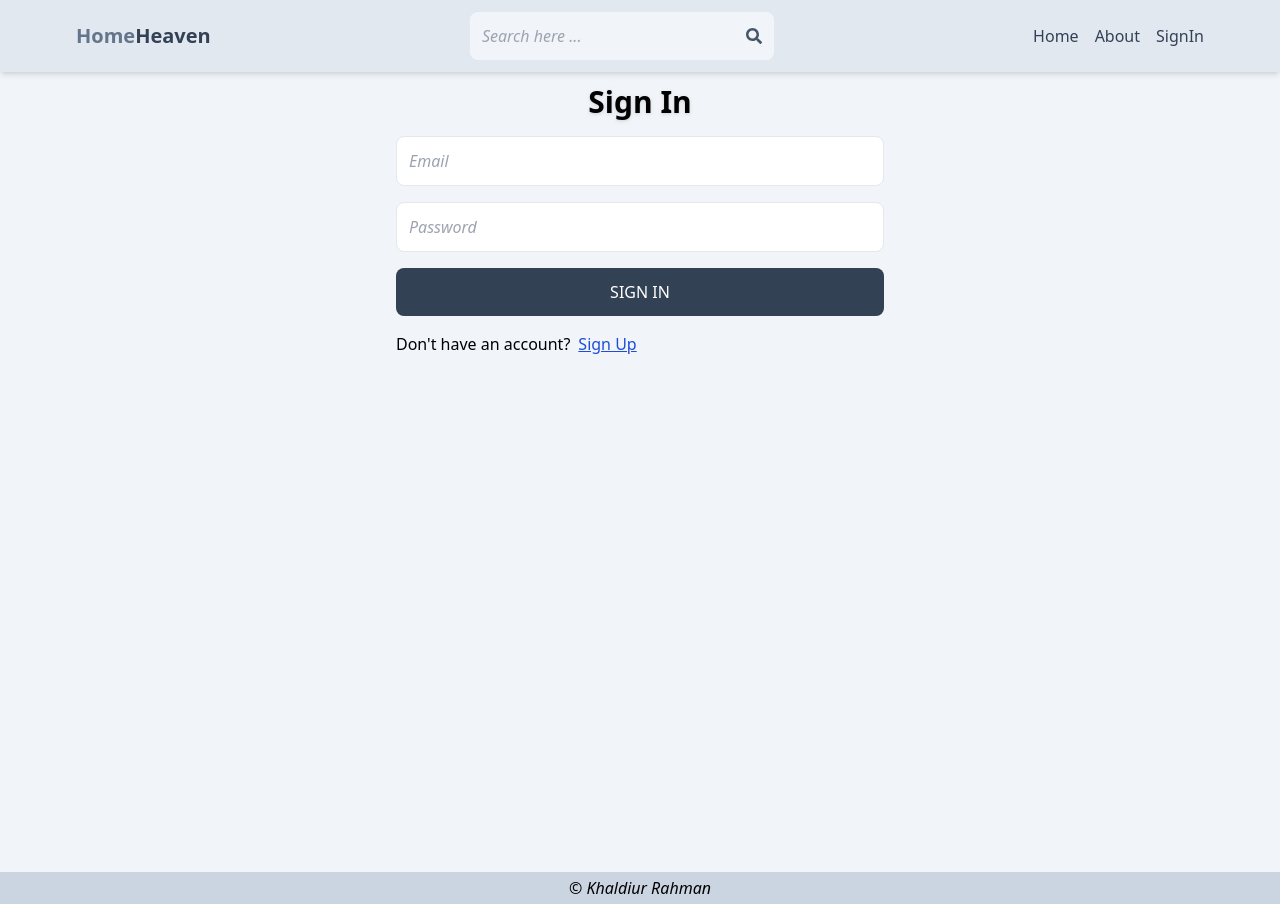
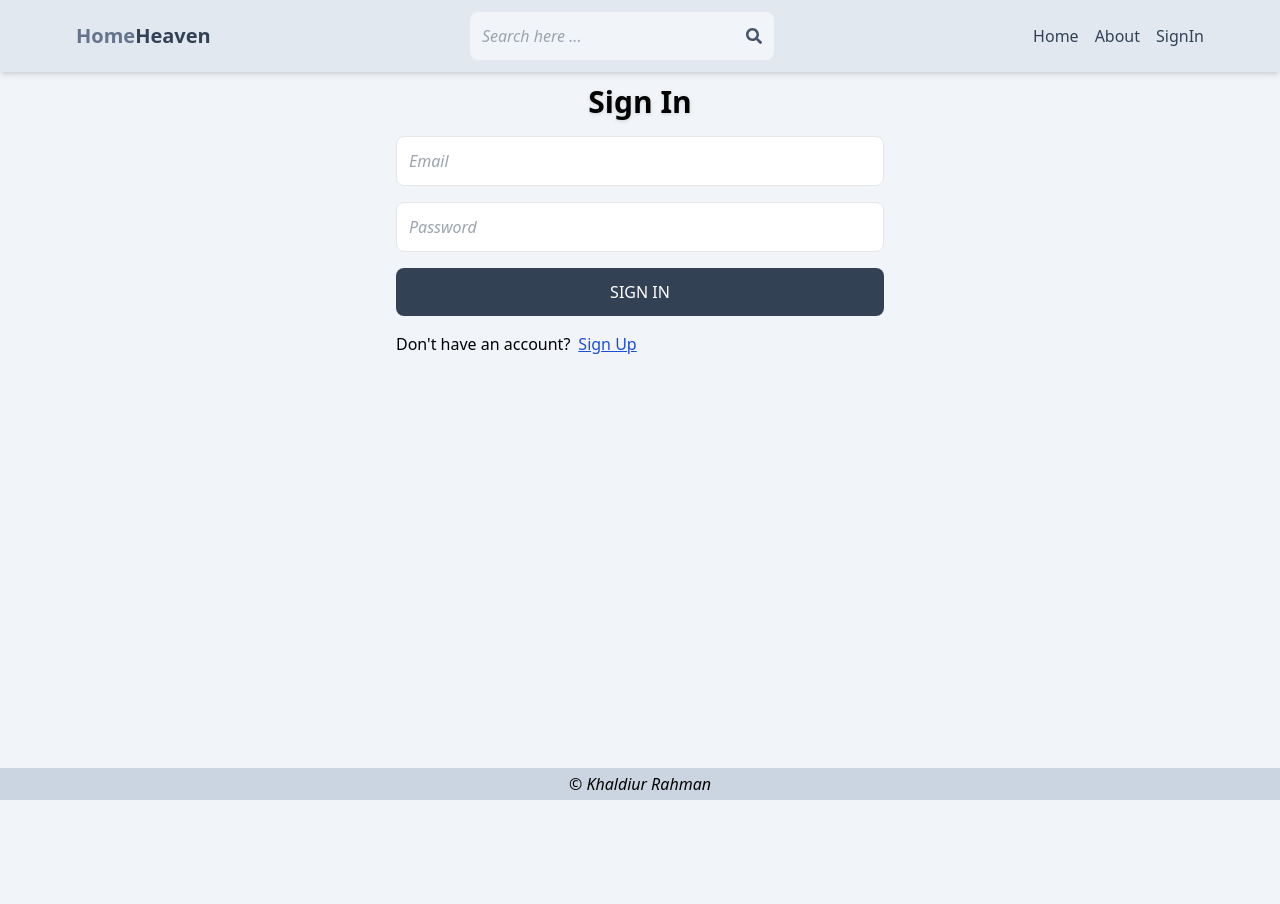
Before and after one commit to Khalidur-sujon/HomeHaven, a React (Vite) app in the folder client/: page /sign-in in a window 1280 px wide. After the commit the page ends 872 px from the top, so only its background shows below. Built offline with nearby package versions, Linux system fonts and the light colour scheme.

Commit message:
fixing layout

```diff
--- a/client/src/components/Footer.jsx
+++ b/client/src/components/Footer.jsx
@@ -1,8 +1,6 @@
-import React from "react";
-
 const Footer = () => {
 	return (
-		<footer className="bg-slate-300 h-8 w-full text-center text-black py-2 flex items-center justify-center relative left-0 right-0 bottom-0">
+		<footer className="bg-slate-300 h-8 w-full text-center text-black py-2 flex items-center justify-center fixed bottom-0">
 			<p>
 				&copy;{" "}
 				<span className="italic font-medium">Khaldiur Rahman</span>
```
